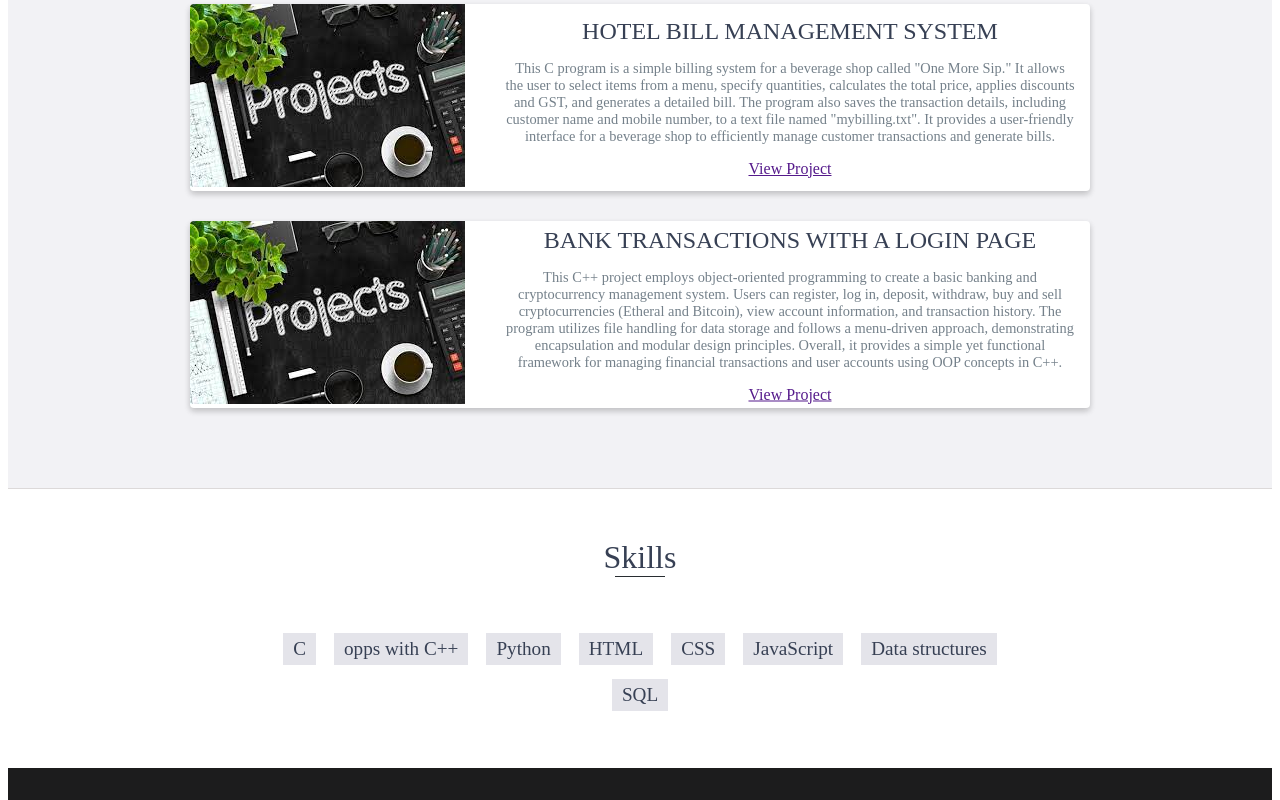
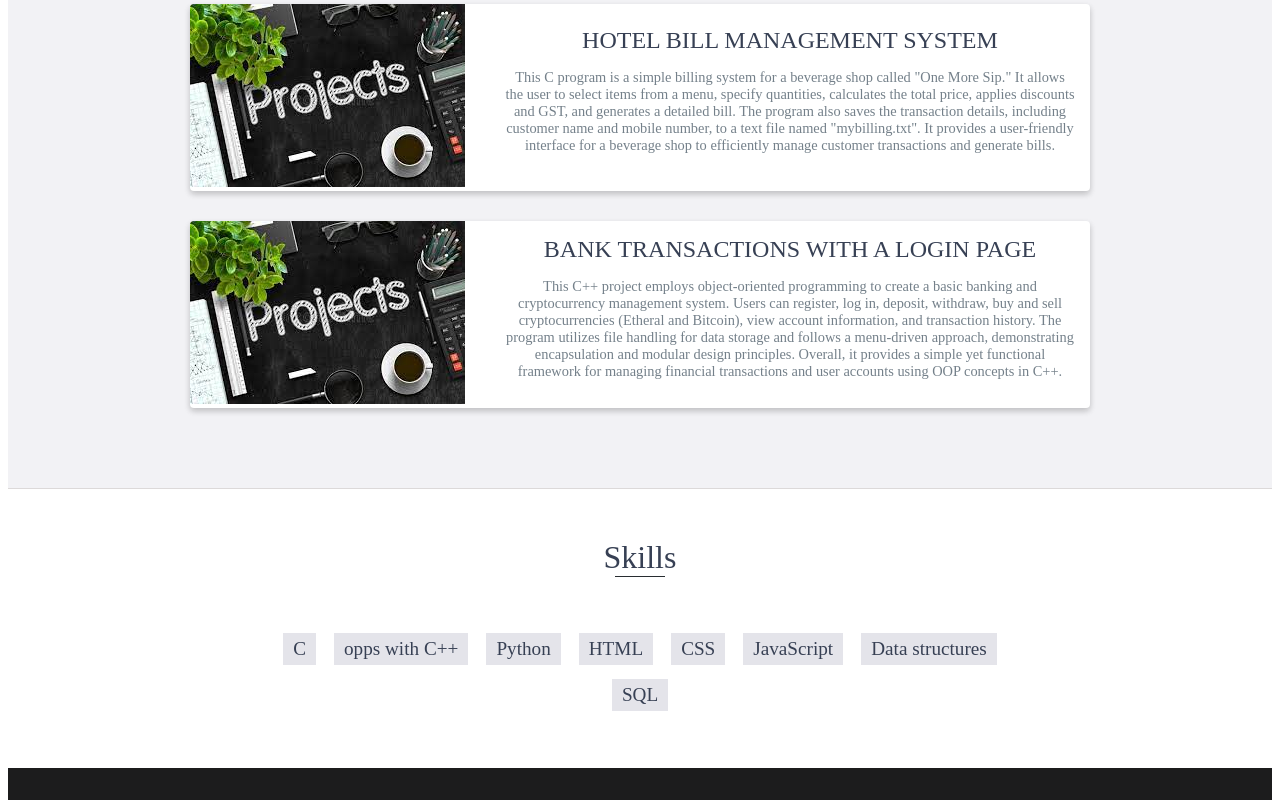
Before and after one commit to Kusumasridongara/mypersonal.website, a plain HTML site: page personal website/index.html in a window 1280 px wide. Shown: the part 1856-2656 px from the top of the page. Drawn offline with Linux system fonts and the light colour scheme.

Commit message:
Add files via upload

```diff
--- a/personal website/index.html
+++ b/personal website/index.html
@@ -99,7 +99,7 @@
                         <p>
                             This C program is a simple billing system for a beverage shop called "One More Sip." It allows the user to select items from a menu, specify quantities, calculates the total price, applies discounts and GST, and generates a detailed bill. The program also saves the transaction details, including customer name and mobile number, to a text file named "mybilling.txt". It provides a user-friendly interface for a beverage shop to efficiently manage customer transactions and generate bills.
                            </p>
-                        <a href="">View Project</a>
+
                     </div>
                 </div>
                 <div class="project shadow-large">
@@ -111,7 +111,7 @@
                         <p>
                             This C++ project employs object-oriented programming to create a basic banking and cryptocurrency management system. Users can register, log in, deposit, withdraw, buy and sell cryptocurrencies (Etheral and Bitcoin), view account information, and transaction history. The program utilizes file handling for data storage and follows a menu-driven approach, demonstrating encapsulation and modular design principles. Overall, it provides a simple yet functional framework for managing financial transactions and user accounts using OOP concepts in C++.
                             </p>
-                        <a href="">View Project</a>
+
                     </div>
                 </div>
             </div>
```
